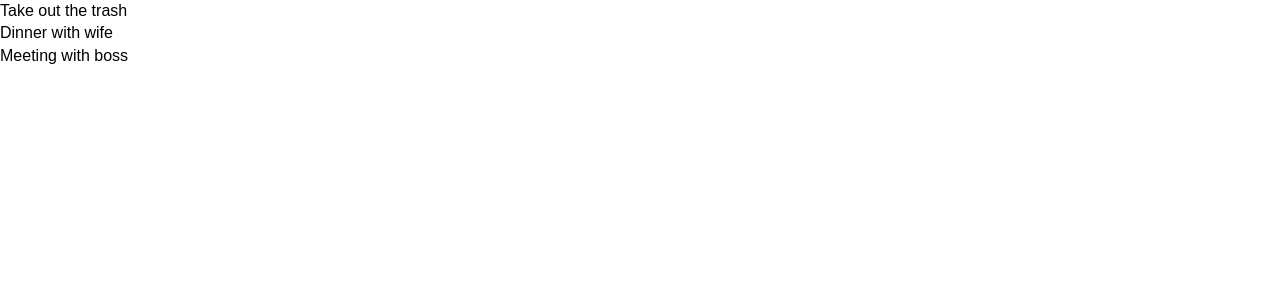
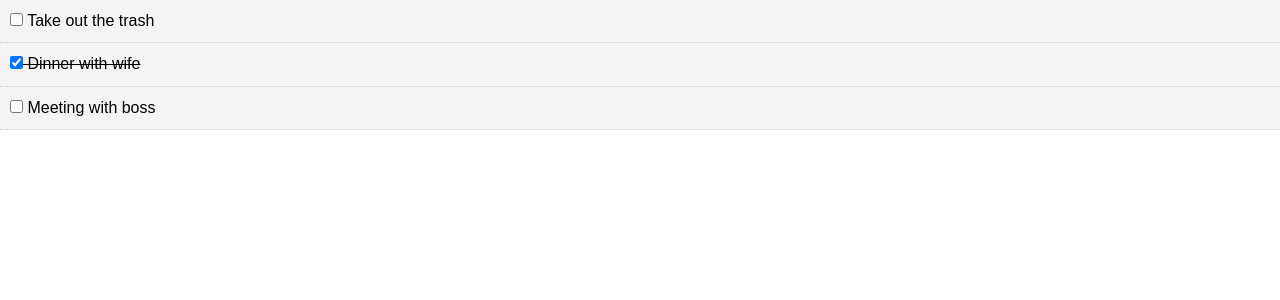
Before and after one commit to Celeborn2BeAlive/react_crash_course, a React (Create React App) app: page / in a window 1280 px wide. Shown: the top 300 px of the page. Built offline with nearby package versions, Linux system fonts and the light colour scheme.

Commit message:
Styling of TodoItems and markComplete

```diff
--- a/src/App.js
+++ b/src/App.js
@@ -14,7 +14,7 @@ class App extends Component {
       {
         id: 2,
         title: 'Dinner with wife',
-        completed: false
+        completed: true
       },
       {
         id: 3,
@@ -23,10 +23,33 @@ class App extends Component {
       }
     ]
   }
+
+  constructor() {
+    super()
+    for (var i = this.state.todos.length + 1; i < 0; ++i) {
+      this.state.todos.push({
+        id: i,
+        title: `task number ${i}`,
+        completed: Math.random() < 0.5 ? true : false
+      })
+    }
+  }
+
+  markComplete = (id) => {
+    this.setState({
+      todos: this.state.todos.map(todo => {
+        if (todo.id === id) {
+          todo.completed = !todo.completed
+        }
+        return todo
+      })
+    })
+  }
+
   render() {
     return (
       <div className="App">
-        <Todos todos={this.state.todos} />
+        <Todos todos={this.state.todos} markComplete={this.markComplete} />
       </div >
     );
   }
--- a/src/components/TodoItem.js
+++ b/src/components/TodoItem.js
@@ -2,10 +2,24 @@ import React, { Component } from 'react'
 import PropTypes from 'prop-types';
 
 export class TodoItem extends Component {
+  getStyle = () => {
+    return {
+      backgroundColor: '#f4f4f4',
+      padding: '10px',
+      borderBottom: '1px #ccc dotted',
+      textDecoration: this.props.todo.completed ? 'line-through' : 'none'
+    }
+  }
+
   render() {
+    const { title, id } = this.props.todo
     return (
-      <div>
-        <p>{this.props.todo.title}</p>
+      <div style={this.getStyle()}>
+        <p>
+          <input type='checkbox' onChange={() => { this.props.markComplete(id) }}
+            checked={this.props.todo.completed ? true : false} /> {' '}
+          {title}
+        </p>
       </div>
     )
   }
--- a/src/components/Todos.js
+++ b/src/components/Todos.js
@@ -4,7 +4,7 @@ import TodoItem from './TodoItem'
 import PropTypes from 'prop-types';
 
 class Todos extends Component {
-  render = () => this.props.todos.map((todo) => (<TodoItem key={todo.id} todo={todo} />))
+  render = () => this.props.todos.map((todo) => (<TodoItem key={todo.id} todo={todo} markComplete={this.props.markComplete} />))
 }
 
 Todos.propTypes = {
```
